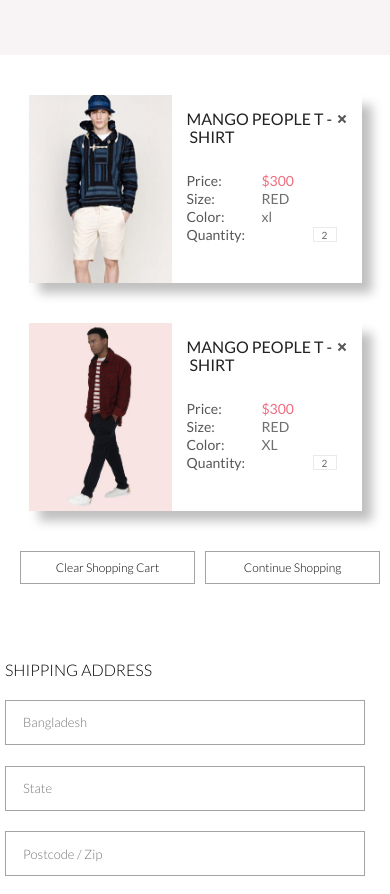
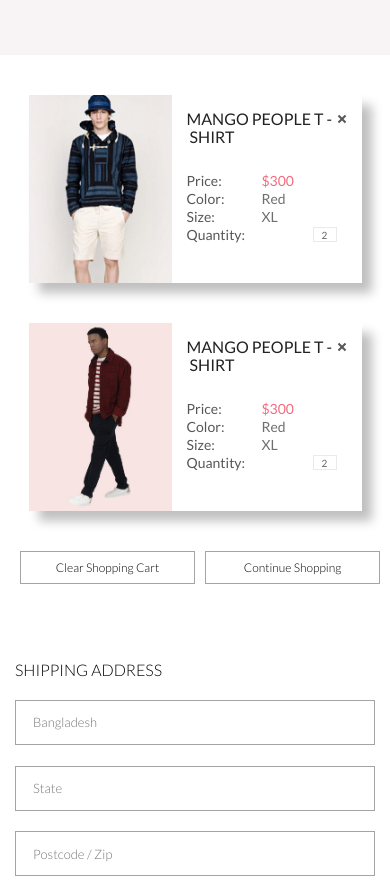
Before and after one commit to SergioWaters/SergioWaters.github.io, a plain HTML site: page online_store/cart.html in a window 390 px wide. Shown: the part 168-1062 px from the top of the page. Drawn offline with Linux system fonts and the light colour scheme.

Commit message:
minor changes

```diff
--- a/online_store/cart.html
+++ b/online_store/cart.html
@@ -118,12 +118,12 @@
                       <span class="cart__product__description__item__value cart__product__price">$300</span>
                     </li>
                     <li class="cart__product__description__item">
-                      <span class="cart__product__description__item__title">Size:</span>
-                      <span class="cart__product__description__item__value cart__product__size">Red</span>
+                      <span class="cart__product__description__item__title">Color:</span>
+                      <span class="cart__product__description__item__value cart__product__color">Red</span>
                     </li>
                     <li class="cart__product__description__item">
-                      <span class="cart__product__description__item__title">Color:</span>
-                      <span class="cart__product__description__item__value cart__product__color">xl</span>
+                      <span class="cart__product__description__item__title">Size:</span>
+                      <span class="cart__product__description__item__value cart__product__size">xl</span>
                     </li>
                     <li class="cart__product__description__item">
                       <span class="cart__product__description__item__title cart__product__quantity">Quantity:</span>
@@ -146,12 +146,12 @@
                       <span class="cart__product__description__item__value cart__product__price">$300</span>
                     </li>
                     <li class="cart__product__description__item">
-                      <span class="cart__product__description__item__title">Size:</span>
-                      <span class="cart__product__description__item__value cart__product__size">Red</span>
+                      <span class="cart__product__description__item__title">Color:</span>
+                      <span class="cart__product__description__item__value cart__product__color">Red</span>
                     </li>
                     <li class="cart__product__description__item">
-                      <span class="cart__product__description__item__title">Color:</span>
-                      <span class="cart__product__description__item__value cart__product__color">XL</span>
+                      <span class="cart__product__description__item__title">Size:</span>
+                      <span class="cart__product__description__item__value cart__product__size">XL</span>
                     </li>
                     <li class="cart__product__description__item">
                       <span class="cart__product__description__item__title cart__product__quantity">Quantity:</span>
--- a/online_store/css/style.css
+++ b/online_store/css/style.css
@@ -1433,8 +1433,6 @@ header, main, footer{
   object-fit: contain;
   object-position: center;
 }
-
-
 .cart__product__infobox {
   display: flex;
   justify-content: space-between;
@@ -1486,9 +1484,6 @@ header, main, footer{
   text-align: center;
   color: #656565;
 }
-
-
-
       .cart__product__closer:hover::before,
       .cart__product__closer:hover::after{
         background-color: #f16d7f;
@@ -1539,6 +1534,7 @@ header, main, footer{
   line-height: 17px;
   font-weight: 300;
   text-transform: uppercase;
+  color: #000;
   margin: 50px;
 }
 .cart__right {
@@ -1974,9 +1970,10 @@ header, main, footer{
 }
 .cart__right{
   flex-direction: column;
-}
-.cart__right__check{
-  margin: 50px 0 0 0;
+  align-items: center;
+}
+.cart__right__form{
+  margin: 0 10px 50px 10px;
 }
 .registration {
   flex-direction: column;
```
